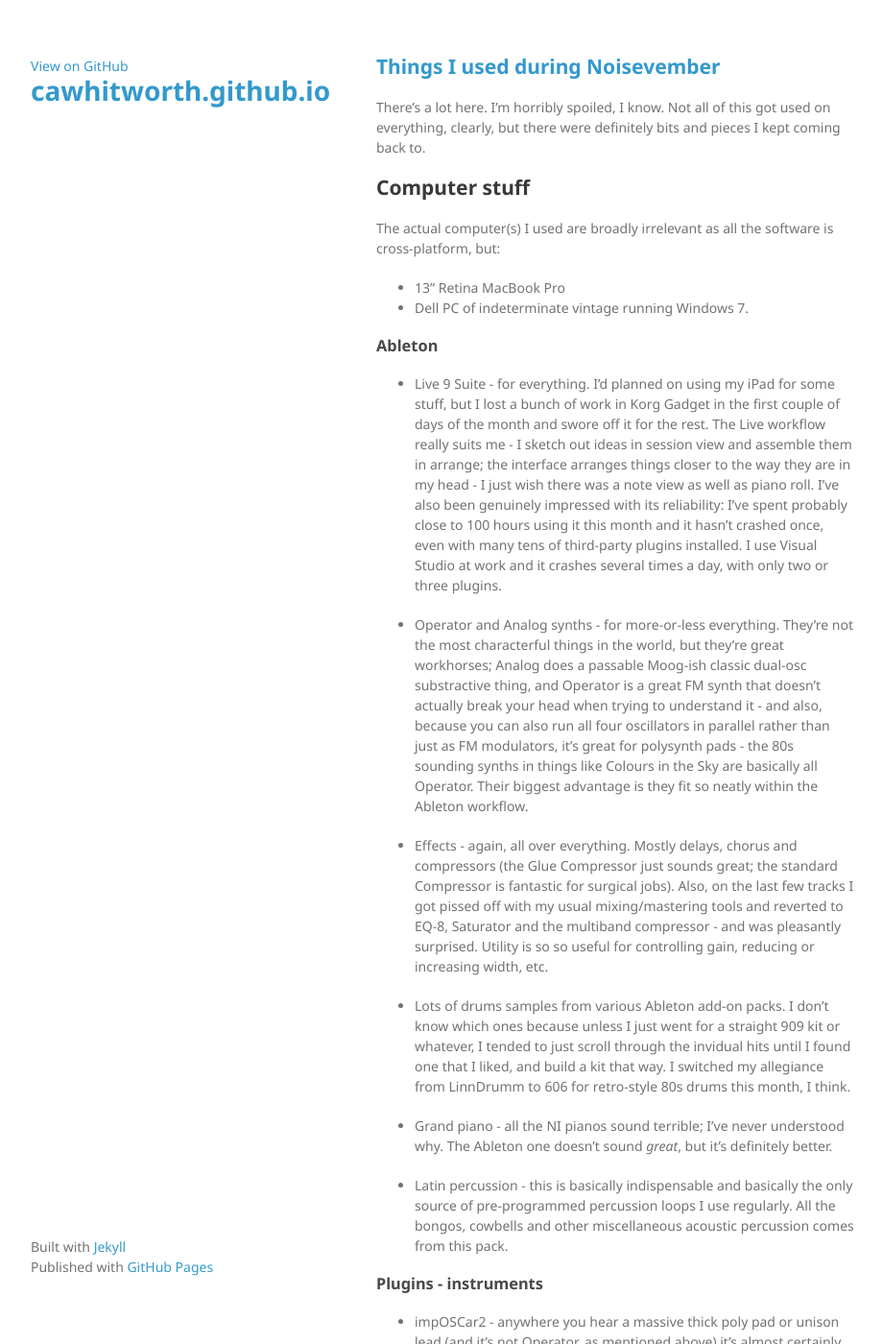
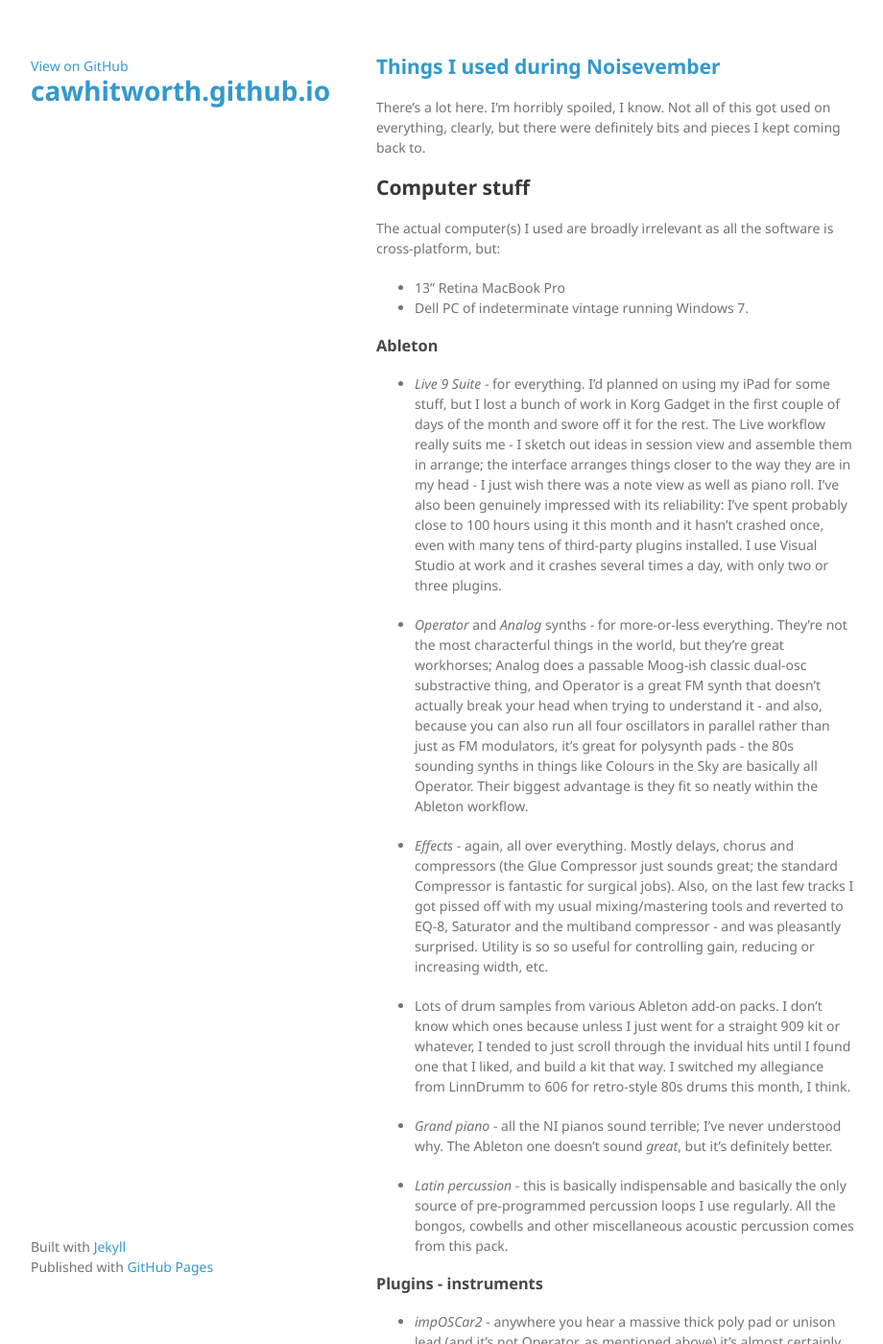
Before and after one commit to cawhitworth/cawhitworth.github.io, a Jekyll site: the page built from _posts/2015-12-08-noisevember-gear.markdown, in a window 1280 px wide and 1400 px high. Shown: the whole window at 96% size, without its empty margins (178-1098 px from the left). Built offline with Jekyll 4.4.1, drawn with Linux system fonts in a browser that asks for light colours; some of the changed text lies outside the part shown.

Commit message:
Highlighting

```diff
--- a/_posts/2015-12-08-noisevember-gear.markdown
+++ b/_posts/2015-12-08-noisevember-gear.markdown
@@ -17,7 +17,7 @@
 
 ### Ableton
 
- * Live 9 Suite - for everything. I'd planned on using my iPad for some stuff,
+ * *Live 9 Suite* - for everything. I'd planned on using my iPad for some stuff,
  but I lost a bunch of work in Korg Gadget in the first couple of days of the
  month and swore off it for the rest. The Live workflow really suits me - I
  sketch out ideas in session view and assemble them in arrange; the interface
@@ -28,7 +28,7 @@
  use Visual Studio at work and it crashes several times a day, with only two or
  three plugins.
 
- * Operator and Analog synths - for more-or-less everything. They're not
+ * *Operator* and *Analog* synths - for more-or-less everything. They're not
  the most characterful things in the world, but they're great workhorses;
  Analog does a passable Moog-ish classic dual-osc substractive thing, and
  Operator is a great FM synth that doesn't actually break your head when trying
@@ -38,47 +38,47 @@
  Operator. Their biggest advantage is they fit so neatly within the Ableton
  workflow.
 
- * Effects - again, all over everything. Mostly delays, chorus and compressors
+ * *Effects* - again, all over everything. Mostly delays, chorus and compressors
  (the Glue Compressor just sounds great; the standard Compressor is fantastic
  for surgical jobs). Also, on the last few tracks I got pissed off with my
  usual mixing/mastering tools and reverted to EQ-8, Saturator and the
  multiband compressor - and was pleasantly surprised. Utility is so so useful
  for controlling gain, reducing or increasing width, etc.
 
- * Lots of drums samples from various Ableton add-on packs. I don't know which
+ * Lots of drum samples from various Ableton add-on packs. I don't know which
  ones because unless I just went for a straight 909 kit or whatever, I tended
  to just scroll through the invidual hits until I found one that I liked, and
  build a kit that way. I switched my allegiance from LinnDrumm to 606 for
  retro-style 80s drums this month, I think.
 
- * Grand piano - all the NI pianos sound terrible; I've never understood
+ * *Grand piano* - all the NI pianos sound terrible; I've never understood
  why. The Ableton one doesn't sound _great_, but it's definitely better.
 
- * Latin percussion - this is basically indispensable and basically the only
+ * *Latin percussion* - this is basically indispensable and basically the only
  source of pre-programmed percussion loops I use regularly. All the bongos,
  cowbells and other miscellaneous acoustic percussion comes from this pack.
 
 ### Plugins - instruments
 
- * impOSCar2 - anywhere you hear a massive thick poly pad or unison lead (and
+ * *impOSCar2* - anywhere you hear a massive thick poly pad or unison lead (and
  it's not Operator, as mentioned above) it's almost certainly impOSCar2. This
  thing just sounds huge. Programming is a bit of a challenge because of the...
  unconventional panel layout (aping the original hardware) but there's some
  amazing sounds to be had from it. Underworld are big fans of the original
  OSCar and that's enough of an endorsement for me.
 
- * NI Massive, FM8, Absynth - almost only for presets. A useful source of
+ * *NI Massive, FM8, Absynth* - almost only for presets. A useful source of
  ideas, though. They're all terrifying and intimidating to program (like a lot
  of NI stuff) although I'm getting the hang of Massive, maybe?
 
- * NI Razor - all the bass sounds in Ice come from this, chopped and sampled.
+ * *NI Razor* - all the bass sounds in Ice come from this, chopped and sampled.
  There's a lot more to this synth than I understand, but the presets are great
  for stupid noisy stadium EDM nonsense.
 
- * NI Monark - for when I wanted a proper Moog-like sound. Really heavy on
+ * *NI Monark* - for when I wanted a proper Moog-like sound. Really heavy on
  CPU though, so I didn't use a lot it. Obviously, used on Fun Fun Fun.
 
- * NI Drummer instruments - everywhere. Not a "real" drum anywhere. Mostly
+ * *NI Drummer* instruments - everywhere. Not a "real" drum anywhere. Mostly
  Studio Drummer; a bit of 60s Abbey Road and a bit of Vintage. I can't play
  or program especially well and some of the preset mixes and kind of heavy
  handed but for a pseudo-realistic drum sound it's about as good as I'm going
@@ -89,47 +89,47 @@
  Komplete 10 Ultimate selection is a mixed bag but there's some genuinely
  useful, playable things in there.
 
- * Plogue Chipsounds - can't remember where; it's definitely in there on at
+ * *Plogue Chipsounds* - can't remember where; it's definitely in there on at
  least one track, though.
 
 ### Plugins - effects
 
- * Valhalla Vintage Verb - if you don't own this, you need to go out and buy
+ * *Valhalla Vintage Verb* - if you don't own this, you need to go out and buy
  it right now. It's bargainously cheap ($50), will emulate basically every
  classic studio reverb unit ever, and sounds great. It's on everything.
 
- * Valhalla Shimmer - almost the opposite end of the 'useful studio reverb'
+ * *Valhalla Shimmer* - almost the opposite end of the 'useful studio reverb'
  spectrum from VVV, this is the full Eno. I don't use it a lot but for massive
  chiming shimmering reverbs with minute-long tails, it's exactly what you need.
  The couple of lazy 'fade into space' tracks use this.
 
- * NI Guitar Rig 5 Pro - Anywhere you hear a guitar, it's gone through this.
+ * *NI Guitar Rig 5 Pro* - Anywhere you hear a guitar, it's gone through this.
  There are still some desperately annoying bugs (like it resets the config back
  to a default one sometimes if you close and re-open the plugin window) but it
  does a really convincing impression of a frighteningly huge range of kit and
  it's far less likely to annoy my neighbours than trying to record from my
  actual amp.
 
- * NI Solid Mix series - used for mixing nearly everything up to about halfway
+ * *NI Solid Mix series* - used for mixing nearly everything up to about halfway
  through the month, when I got fed up with my mixes being really bottom heavy
  and I went back to using EQ-8 and Glue Compressor (see above).  Lots of
  character, but I found myself wanting quick controllability rather than having
  to work with the relatively heavy colour of Solid Mix.
 
- * NI Supercharger GT - used here and there but I couldn't get the hang of
+ * *NI Supercharger GT* - used here and there but I couldn't get the hang of
  it properly tbh.
 
- * Celemony Melodyne - because I can't sing in tune, even if it's only three
+ * *Celemony Melodyne* - because I can't sing in tune, even if it's only three
  words and four notes. Also used in on Fun Fun Fun to bring the synthesized
  vocal into tune.
 
- * iZotope Ozone 5 - for mastering. I can't really use it, as you can pretty
+ * *iZotope Ozone 5* - for mastering. I can't really use it, as you can pretty
  much tell, but there are some useful starting-point presets. It's really
  easy to go overboard, though.
 
 ### Other software
 
- * Sibelius - only used this for the O Waly Waly arrangement, and it drives me
+ * *Sibelius* - only used this for the O Waly Waly arrangement, and it drives me
  mad because it's an engraving tool, not a composing/arranging tool. There are
  bits of the Sibelius workflow that actively work against you composing or
  arranging in it. That said, it was a useful exercise in discipline to try it.
@@ -137,7 +137,7 @@
 
 ## Instruments (yes, real ones)
 
- * Fender Telecaster (Classic Player Baja) - a surprisingly versatile guitar
+ * *Fender Telecaster* (Classic Player Baja) - a surprisingly versatile guitar
  for a Tele, thanks to the four-way blade switch and ability to put the
  pickups out of phase. Still all jangly and indie as hell when it wants to be
  though, but also does a thicker, warmer sound than most Teles. I probably
@@ -146,13 +146,13 @@
  all over again. I've got a couple of other electrics but didn't use any others
  this month.
 
- * Aria Pro II bass - I've owned it 18 years and I still don't know the model.
+ * *Aria Pro II bass* - I've owned it 18 years and I still don't know the model.
  Avante series, the internet tells me. Solid wood body, two pickups, split-coil
  neck, soapbar bridge. I like this bass.
 
  * Fairly old Yamaha electric piano
 
- * Novation MiniNova - a frustrating little thing. It's got this amazing synth
+ * *Novation MiniNova* - a frustrating little thing. It's got this amazing synth
  engine and it sounds huge, but it's impossible to program and the two-octave
  mini keyboard is essentially useless. And the arpeggiator sync still has
  problems two years later. Good for inspirational noodling about on though.
@@ -163,42 +163,42 @@
 
 ## Other hardware
 
- * Yamaha MG124CX mixer - everything runs through this. I have it set up so
+ * *Yamaha MG124CX mixer* - everything runs through this. I have it set up so
  that the group buss sends to the inputs on my soundcard, and the soundcard
  outputs are routed to channel 11/12 of the mixer; the mixer output then goes
  to my amp/speakers. The idea is I can send anything to the computer as
  necessary by switching it to the group buss rather than the master stereo. It
  works pretty neatly and it's a nice, quiet and pretty clean-sounding desk.
 
- * Edirol UA-5 USB soundcard - this is well over 10 years old (it was reviewed
+ * *Edirol UA-5* USB soundcard - this is well over 10 years old (it was reviewed
  in Sound On Sound back in March 2002) and it still works flawlessly. It's the
  reason I still run Windows 7 on my desktop at home, too, because there are,
  sadly, no Windows 8/10 drivers for it.
 
- * Shure SM-58 - for the two seconds of vocals you get to hear. I don't like
+ * *Shure SM-58* - for the two seconds of vocals you get to hear. I don't like
  it much - the presence boost thing is really annoying and unflattering to my
  voice - but I don't have a decent condenser except for...
 
- * Tascam DR-40 recorder - used to record the acoustic guitar. Really properly
+ * *Tascam DR-40 recorder* - used to record the acoustic guitar. Really properly
  good mics on this thing. But it's an offline recorder so hard to use in a
  studio context.
 
- * Novation 49SL MkII keyboard - along with the mixer, the hub of the studio.
+ * *Novation 49SL MkII keyboard* - along with the mixer, the hub of the studio.
  I don't use the faders/knobs on it much as setting up the mapping is kind
  of tedious, and Automap is rubbish.
 
- * Novation Launchpad - I sketch a lot of ideas out in session view before
+ * *Novation Launchpad* - I sketch a lot of ideas out in session view before
  putting them together in arrange view, often by just playing them on the
  Launchpad.
 
- * Novation Launchkey Mini - a surprisingly credible mix of keyboard and
+ * *Novation Launchkey Mini* - a surprisingly credible mix of keyboard and
  Launchpad, actually. Really great for laptop working, and I found myself
  reaching for the mouse far less than I expected.
 
- * Akai LPK-25 mini keyboard - just about servicable as a portable keyboard,
+ * *Akai LPK-25 mini keyboard* - just about servicable as a portable keyboard,
  this lived at work for the duration. They keyboard is _awful_ but it's better
  than pecking notes out one-by-one with a mouse, just about.
 
- * Sennheiser HD-25 headphones - just a good, solid pair of professional cans.
+ * *Sennheiser HD-25 headphones* - just a good, solid pair of professional cans.
  They're very loud and reasonably comfortable to wear for a long period - but
  as with all headphones, very fatiguing.
```
